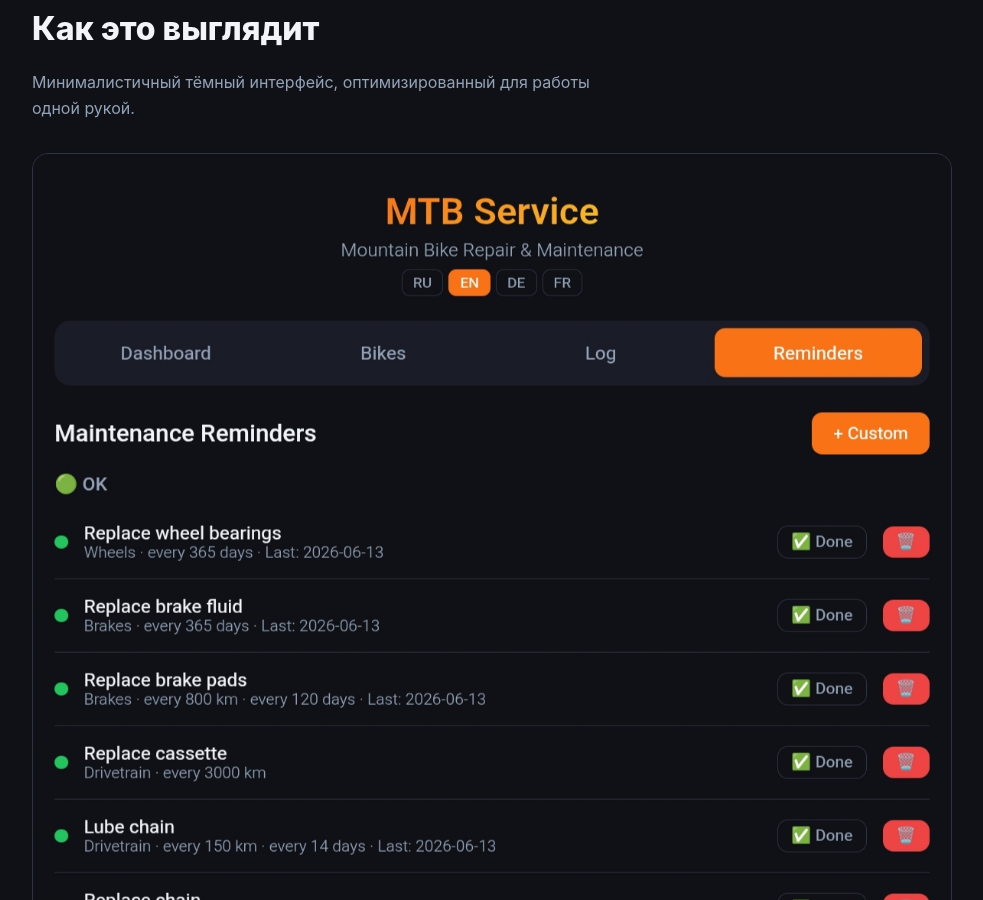
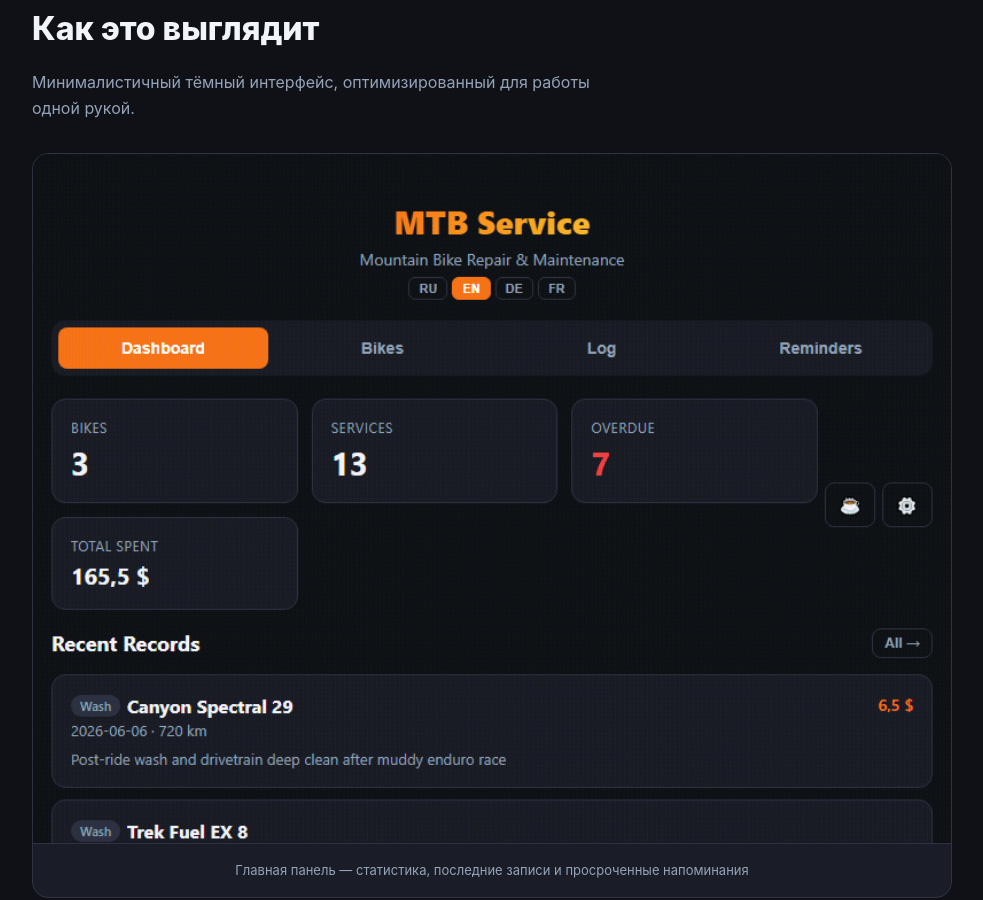
Before and after one commit to btrf/mtb, a website: page docs/index.html in a window 1280 px wide. Shown: the part 1810-2710 px from the top of the page, without its empty margins (148-1131 px from the left). Drawn offline with Linux system fonts and the light colour scheme.

Commit message:
Replace image and update download card badge

```diff
--- a/docs/index.html
+++ b/docs/index.html
@@ -97,7 +97,7 @@
     <h2 class="section-title">Как это выглядит</h2>
     <p class="section-desc">Минималистичный тёмный интерфейс, оптимизированный для работы одной рукой.</p>
     <div class="screenshot-wrapper">
-      <img src="gui.jpg" alt="MTB Service — главный экран приложения" loading="lazy">
+      <img src="demo.gif" alt="MTB Service — главный экран приложения" loading="lazy">
       <div class="screenshot-caption">Главная панель — статистика, последние записи и просроченные напоминания</div>
     </div>
   </section>
@@ -110,7 +110,6 @@
     <div class="download-grid">
       <div class="download-card">
         <div class="download-icon">🪟</div>
-        <div class="card-badge">Рекомендуется</div>
         <h3>Windows</h3>
         <p>Автономный .exe-файл. Просто скачай и запусти — никаких установок.</p>
         <a href="https://github.com/btrf/mtb/releases/latest" target="_blank" class="btn btn-primary btn-small">⬇ Скачать .exe</a>
@@ -124,6 +123,7 @@
       </div>
       <div class="download-card">
         <div class="download-icon">📱</div>
+        <div class="card-badge">Рекомендуется</div>
         <h3>Android</h3>
         <p>Нативный APK через WebView. Полностью офлайн, как и десктопная версия.</p>
         <a href="https://github.com/btrf/mtb/releases/latest" target="_blank" class="btn btn-outline btn-small">⬇ Скачать .apk</a>
```
